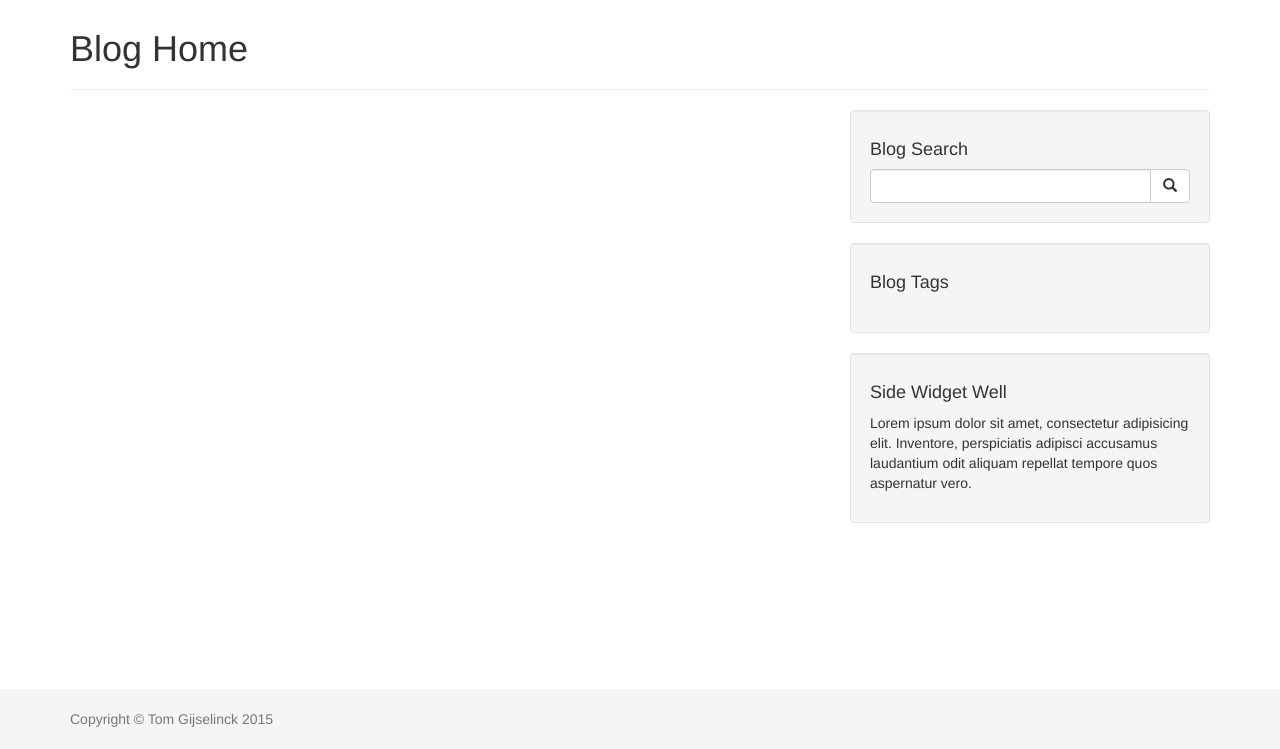
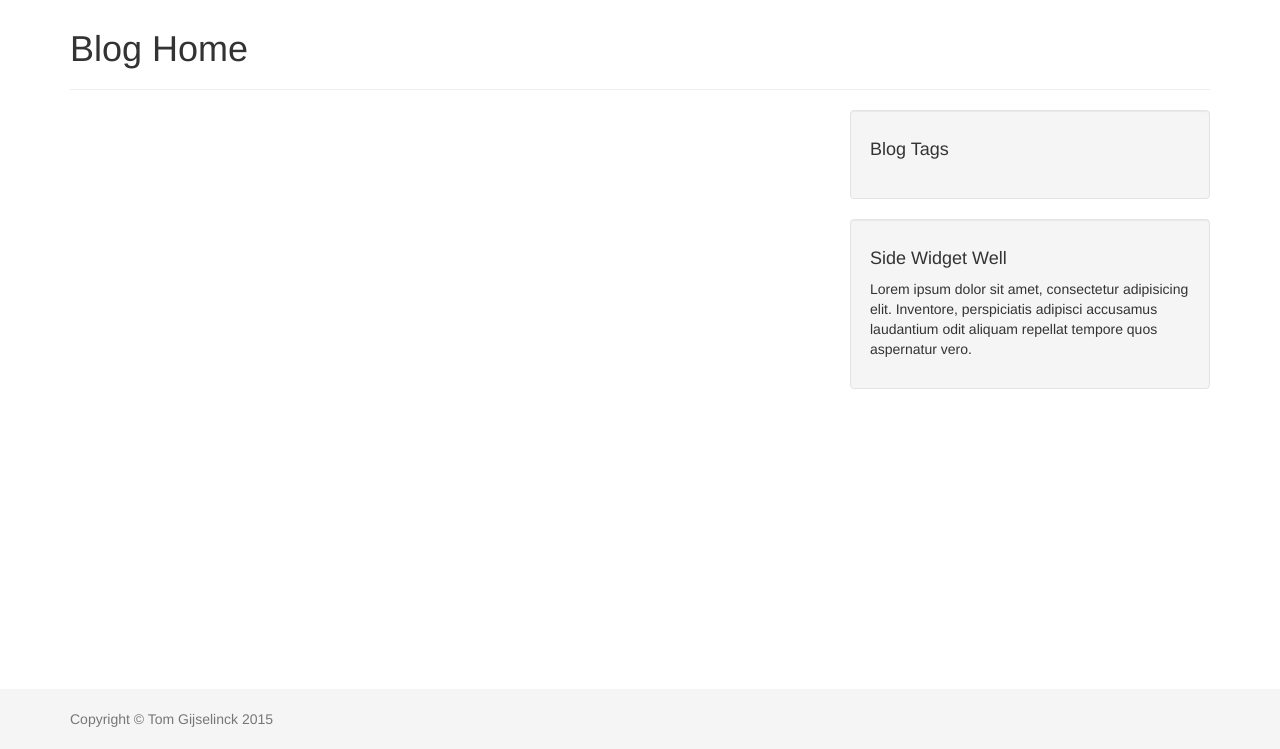
Before and after one commit to TomGijselinck/mywebsite, a Django app: page / in a window 1280 px wide. Shown: the part 51-800 px from the top of the page. Run offline with Django 3.2, Linux system fonts and the light colour scheme; data that the repository does not hold is empty; some libraries are stand-ins or nearby versions.

Commit message:
Temporarily remove search box (include later)

```diff
--- a/myblogapp/templates/myblogapp/side_bar_widgets.html
+++ b/myblogapp/templates/myblogapp/side_bar_widgets.html
@@ -1,7 +1,7 @@
 <div class="col-sm-4">
 
 	<!-- Blog Search Well -->
-	<div class="well">
+<!--	<div class="well">
 		<h4>Blog Search</h4>
 		<div class="input-group">
 			<input type="text" class="form-control">
@@ -11,9 +11,8 @@
 			</button>
 			</span>
 		</div>
-		<!-- /.input-group -->
 	</div>
-
+-->
 	<!-- Blog Tags Well -->
 	<div class="well">
 		<h4>Blog Tags</h4>
```
